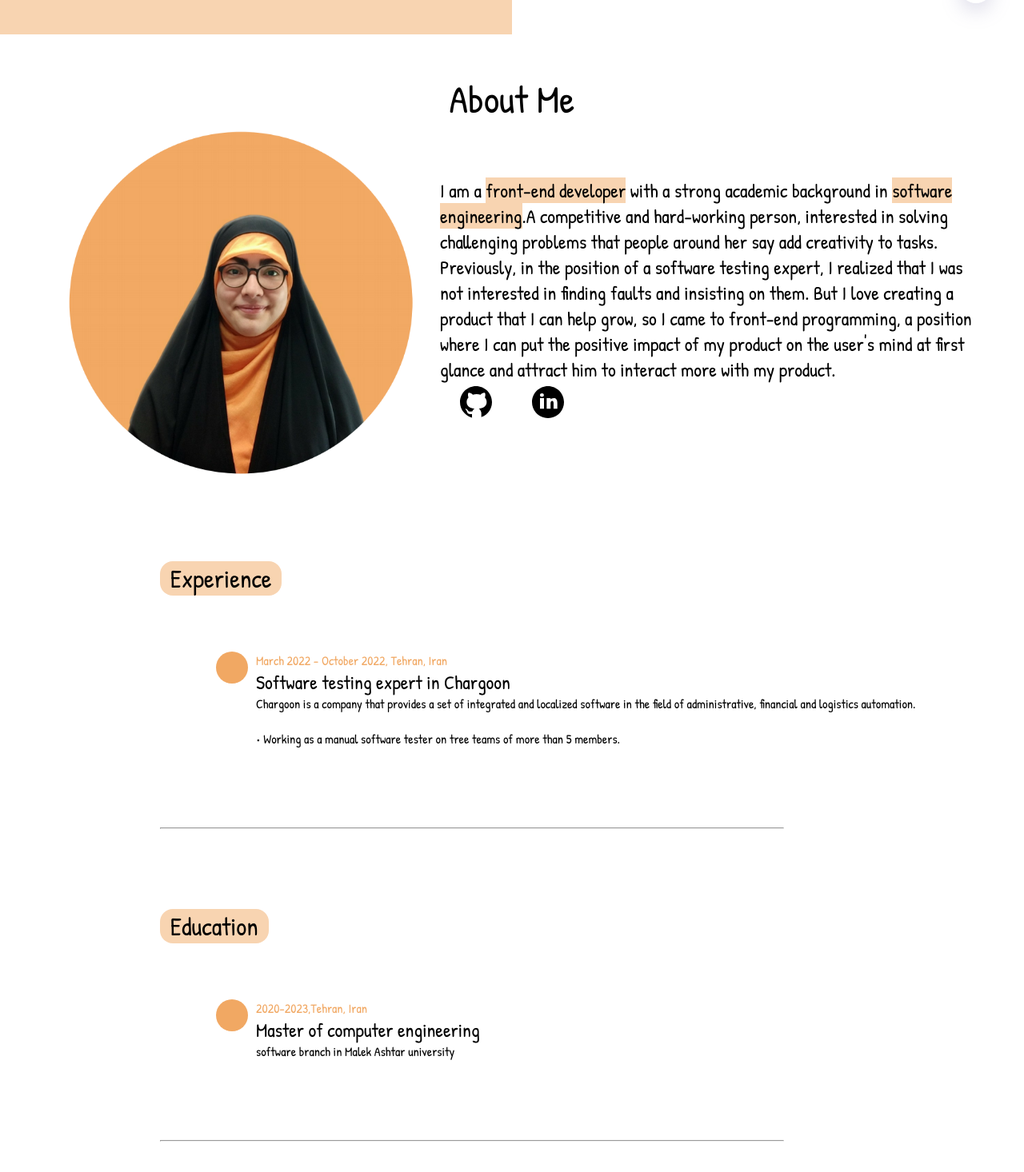
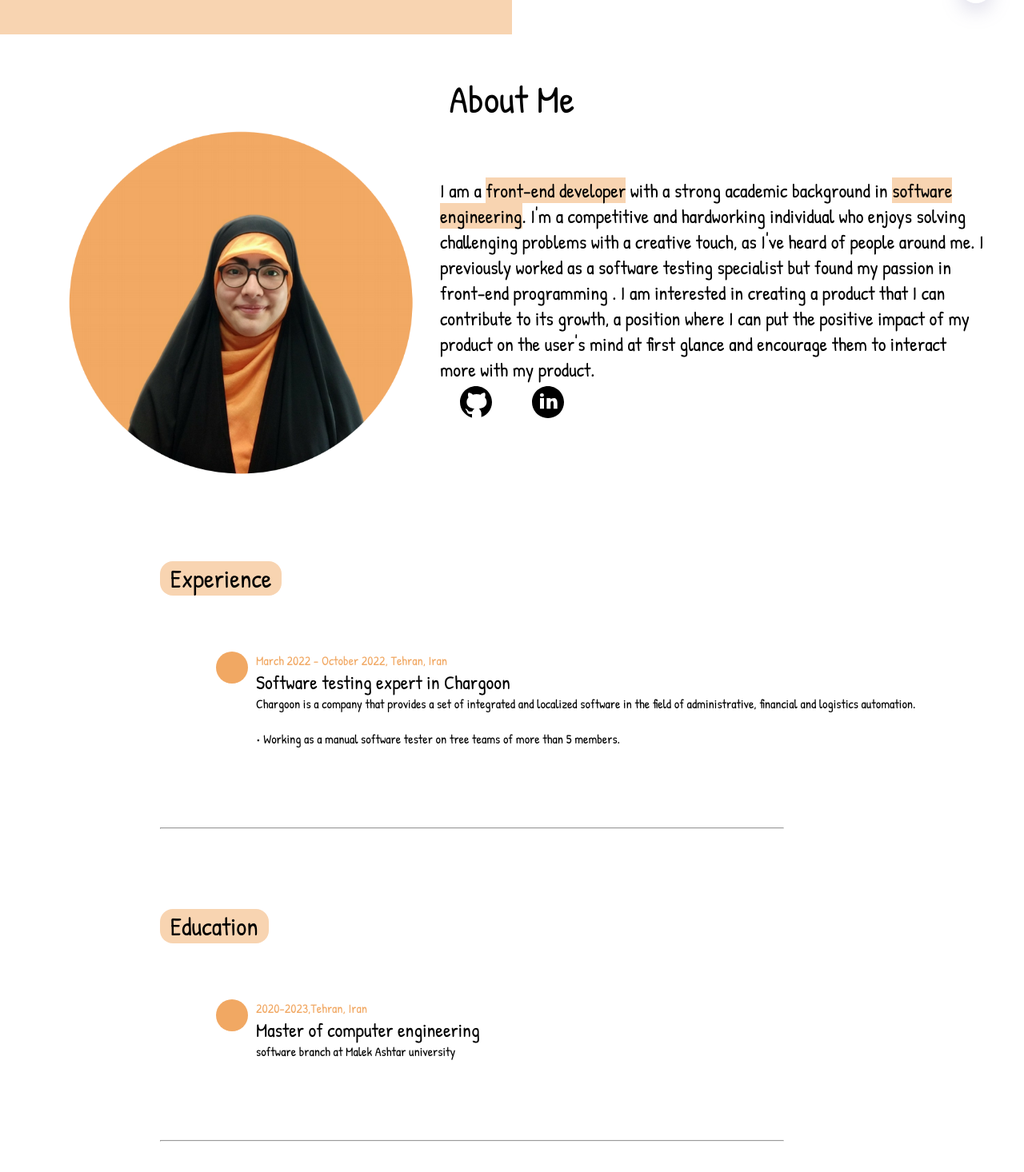
Before and after one commit to sarvdavoudi/personal-site, a React (Create React App) app: page / in a window 1280 px wide. Shown: the part 756-2222 px from the top of the page at 80% size. Built offline with nearby package versions, Linux system fonts and the light colour scheme.

Commit message:
fix:Aboutme text edited

```diff
--- a/src/components/AboutMe/AboutMe.jsx
+++ b/src/components/AboutMe/AboutMe.jsx
@@ -14,11 +14,11 @@ const AboutMe = () => {
           </div>
           <div className="about__info">
             <p>
-              I am a <mark>front-end developer</mark> with a strong academic background in <mark>software engineering</mark>.A competitive and
-              hard-working person, interested in solving challenging problems that people around her say add creativity to tasks. Previously, in the
-              position of a software testing expert, I realized that I was not interested in finding faults and insisting on them. But I love creating
-              a product that I can help grow, so I came to front-end programming, a position where I can put the positive impact of my product on the
-              user's mind at first glance and attract him to interact more with my product.
+              I am a <mark>front-end developer</mark> with a strong academic background in <mark>software engineering</mark>. I'm a competitive and
+              hardworking individual who enjoys solving challenging problems with a creative touch, as I've heard of people around me. I previously
+              worked as a software testing specialist but found my passion in front-end programming . I am interested in creating a product that I can
+              contribute to its growth, a position where I can put the positive impact of my product on the user's mind at first glance and encourage
+              them to interact more with my product.
               {/* <div><button>My Resume</button></div> */}
               <div className="about__social-networks">
                 {/* github svg */}
--- a/src/components/Education/Education.jsx
+++ b/src/components/Education/Education.jsx
@@ -11,7 +11,7 @@ const Education = () => {
             <div className="education__date">2020-2023,Tehran, Iran</div>
             <div className="education__info">
               <p className="education__info--title">Master of computer engineering</p>
-              <p className="education__info--desc">software branch in Malek Ashtar university </p>
+              <p className="education__info--desc">software branch at Malek Ashtar university </p>
             </div>
           </div>
         </div>
```
